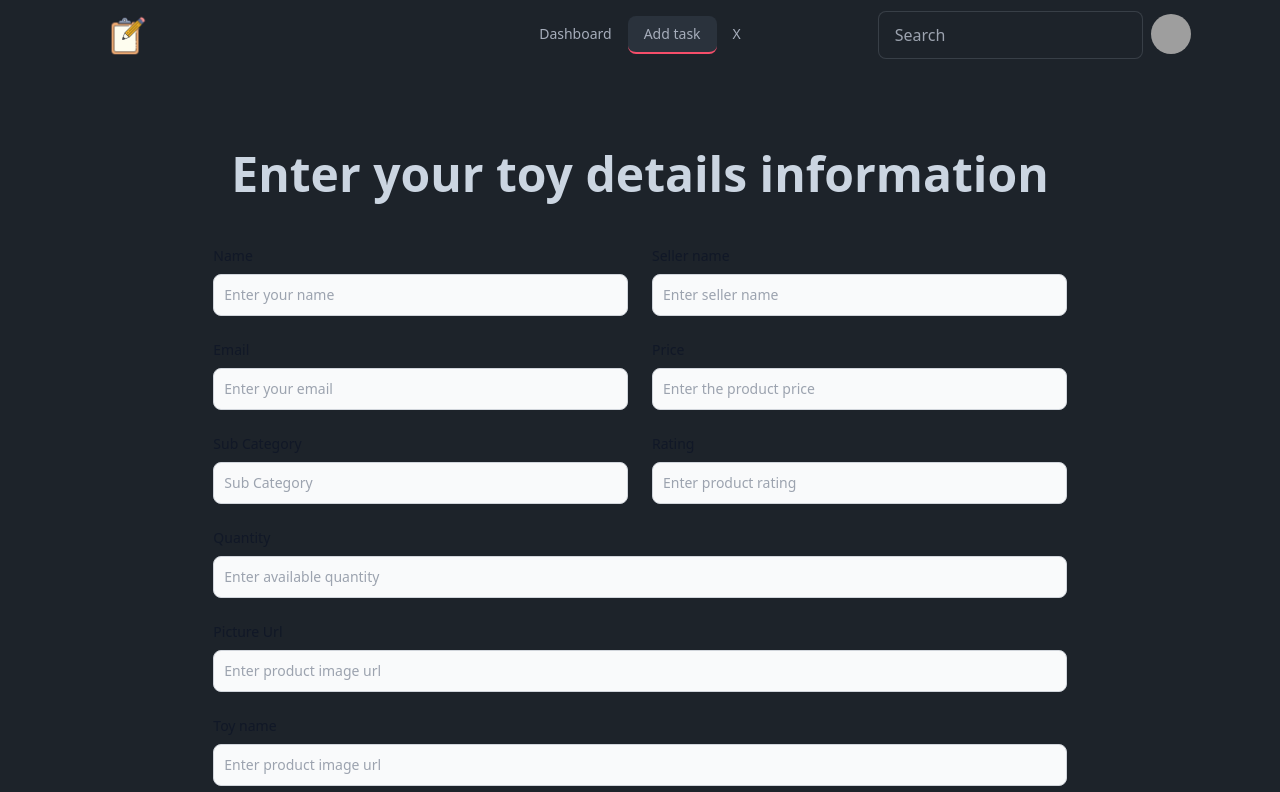
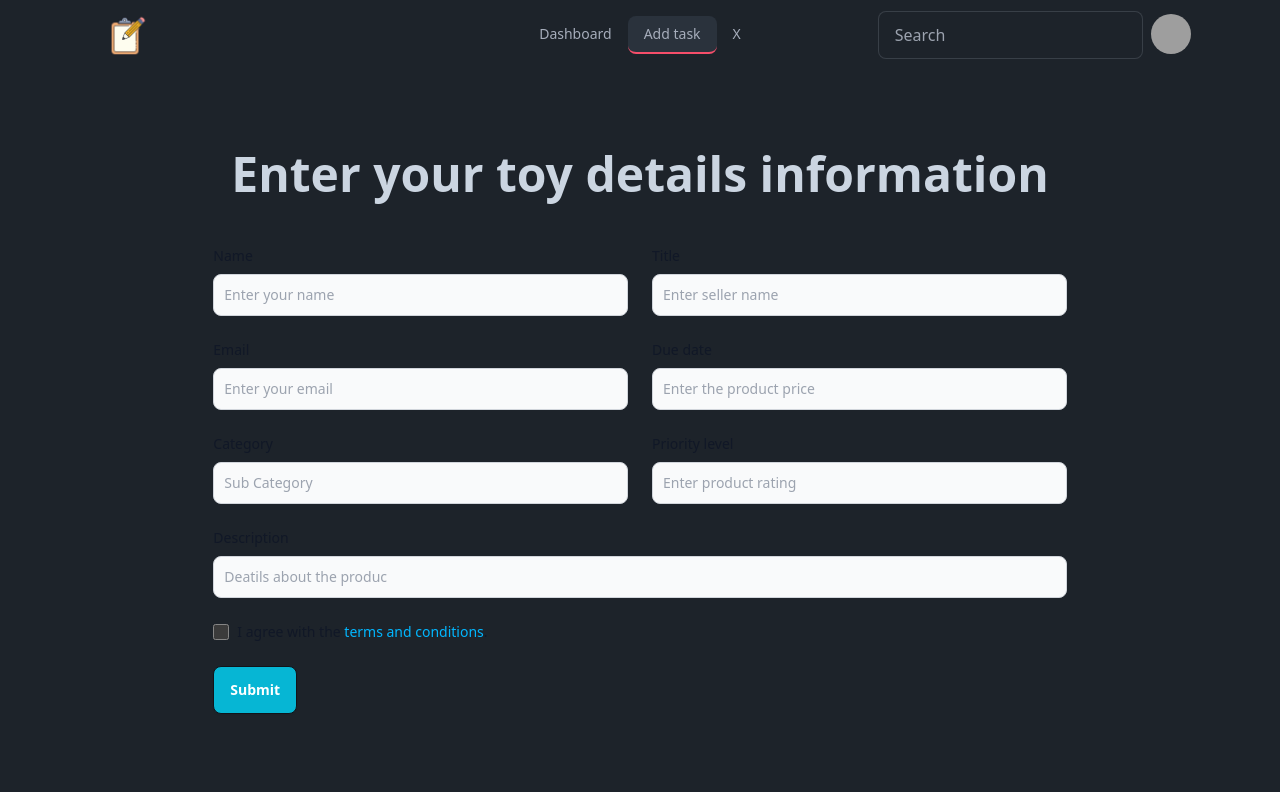
Before and after one commit to tahmidhasantanoy/Oline-task-management-system, a React (Vite) app: page /add-task in a window 1280 px wide. Shown: the top 792 px of the page. Built offline with nearby package versions, Linux system fonts and the light colour scheme; grey boxes are pictures that could not be loaded.

Commit message:
Add task Ui completed

```diff
--- a/src/pages/AddTask/AddTask.jsx
+++ b/src/pages/AddTask/AddTask.jsx
@@ -26,7 +26,7 @@ const AddTask = () => {
             </div>
             <div>
               <label className="block mb-2 text-sm font-medium text-gray-900 dark:text-white">
-                Seller name
+                Title
               </label>
               <input
                 type="text"
@@ -50,7 +50,7 @@ const AddTask = () => {
             </div>
             <div>
               <label className="block mb-2 text-sm font-medium text-gray-900 dark:text-white">
-                Price
+                Due date
               </label>
               <input
                 type="number"
@@ -62,7 +62,7 @@ const AddTask = () => {
             </div>
             <div>
               <label className="block mb-2 text-sm font-medium text-gray-900 dark:text-white">
-                Sub Category
+                Category
               </label>
               <input
                 type="text"
@@ -74,7 +74,7 @@ const AddTask = () => {
             </div>
             <div>
               <label className="block mb-2 text-sm font-medium text-gray-900 dark:text-white">
-                Rating
+                Priority level
               </label>
               <input
                 type="number"
@@ -85,42 +85,9 @@ const AddTask = () => {
               />
             </div>
           </div>
-          <div className="mb-6">
-            <label className="block mb-2 text-sm font-medium text-gray-900 dark:text-white">
-              Quantity
-            </label>
-            <input
-              type="number"
-              name="quantity"
-              className="bg-gray-50 border border-gray-300 text-gray-900 text-sm rounded-lg focus:ring-blue-500 focus:border-blue-500 block w-full p-2.5 dark:bg-gray-700 dark:border-gray-600 dark:placeholder-gray-400 dark:text-white dark:focus:ring-blue-500 dark:focus:border-blue-500"
-              placeholder="Enter available quantity"
-              required
-            />
-          </div>
-          <div className="mb-6">
-            <label className="block mb-2 text-sm font-medium text-gray-900 dark:text-white">
-              Picture Url
-            </label>
-            <input
-              type="url"
-              name="photoUrl"
-              className="bg-gray-50 border border-gray-300 text-gray-900 text-sm rounded-lg focus:ring-blue-500 focus:border-blue-500 block w-full p-2.5 dark:bg-gray-700 dark:border-gray-600 dark:placeholder-gray-400 dark:text-white dark:focus:ring-blue-500 dark:focus:border-blue-500"
-              placeholder="Enter product image url"
-              required
-            />
-          </div>
-          <div className="mb-6">
-            <label className="block mb-2 text-sm font-medium text-gray-900 dark:text-white">
-              Toy name
-            </label>
-            <input
-              type="Toy name"
-              name="toyname"
-              className="bg-gray-50 border border-gray-300 text-gray-900 text-sm rounded-lg focus:ring-blue-500 focus:border-blue-500 block w-full p-2.5 dark:bg-gray-700 dark:border-gray-600 dark:placeholder-gray-400 dark:text-white dark:focus:ring-blue-500 dark:focus:border-blue-500"
-              placeholder="Enter product image url"
-              required
-            />
-          </div>
+
+
+
           <div className="mb-6">
             <label className="block mb-2 text-sm font-medium text-gray-900 dark:text-white">
               Description
@@ -144,13 +111,13 @@ const AddTask = () => {
             </div>
             <label className="ml-2 text-sm font-medium text-gray-900 dark:text-gray-300">
               I agree with the{" "}
-              <a href="#" className="text-info hover:underline dark:text-info">
+              <a href="#" className="text-info hover:underline dark:text-cyan-500">
                 terms and conditions
               </a>
               .
             </label>
           </div>
-          <button className="btn btn-active btn-info text-white">Submit</button>
+          <button className="btn btn-active bg-cyan-500  text-white">Submit</button>
         </form>
       </div>
     </div>
```
